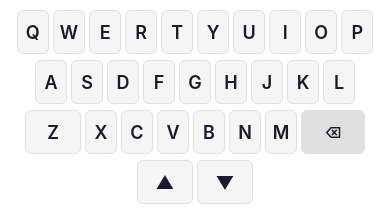
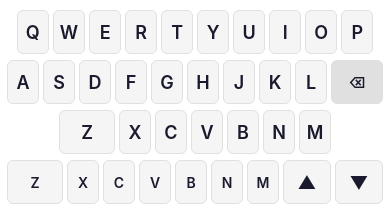
Before and after one commit to fadhly-permata/KotaKata.AI, a React Native app: screen /Game in a window 390 px wide. Shown: the part 624-841 px from the top of the page. Built offline with nearby package versions, Linux system fonts and the light colour scheme; no server answers; what react-native-logs would draw is missing.

Commit message:
fix: validate word correctness before marking solved, fix keyboard layout, fix green rendering

```diff
--- a/src/features/game/GameScreen.tsx
+++ b/src/features/game/GameScreen.tsx
@@ -9,7 +9,7 @@ import CompletionOverlay from "../../presentation/components/game/CompletionOver
 import ConfirmDialog from "../../presentation/components/common/ConfirmDialog";
 import { useGameStore } from "../../presentation/stores/gameStore";
 import { generateBoard } from "../../domain/usecases/crosswordGenerator";
-import { isWordComplete } from "../../domain/usecases/wordValidator";
+import { isWordComplete, validateWord } from "../../domain/usecases/wordValidator";
 import { calcTier, TIER_NAMES } from "../../domain/usecases/xpEngine";
 import type { WordCandidate } from "../../domain/entities/board";
 import { loggerInfo } from "../../utils/logger";
@@ -85,7 +85,7 @@ export default function GameScreen() {
     }
   }, []);
 
-  // Auto-detect completed words
+  // Auto-detect correctly completed words
   const prevFilledRef = useRef(filledLetters);
   useEffect(() => {
     if (!board || boardResult) return;
@@ -96,9 +96,12 @@ export default function GameScreen() {
     for (let i = 0; i < board.words.length; i++) {
       const word = board.words[i];
       if (word.solved) continue;
-      if (isWordComplete(word, filledLetters)) {
+      if (!isWordComplete(word, filledLetters)) continue;
+
+      const result = validateWord(word, i, filledLetters);
+      if (result.isCorrect) {
         markWordSolved(i);
-        loggerInfo(`Word ${i} completed: ${word.word}`);
+        loggerInfo(`Word ${i} CORRECT: ${word.word}`);
       }
     }
   }, [filledLetters, board, boardResult, markWordSolved]);
--- a/src/presentation/components/game/CrosswordGrid.tsx
+++ b/src/presentation/components/game/CrosswordGrid.tsx
@@ -50,6 +50,8 @@ export default function CrosswordGrid({
   }, [selectedWordIndex, board.words]);
 
   // Build set of solved cells (locked words)
+  // Keyed by solved state string to detect mutations on board.words
+  const solvedStateKey = board.words.map((w) => w.solved).join(",");
   const solvedCells = useMemo(() => {
     const set = new Set<string>();
     for (const w of board.words) {
@@ -59,7 +61,7 @@ export default function CrosswordGrid({
       }
     }
     return set;
-  }, [board.words]);
+  }, [board.words, solvedStateKey]);
 
   const renderCell = (cell: BoardCell) => {
     const key = `${cell.row},${cell.col}`;
--- a/src/presentation/components/game/InGameKeyboard.tsx
+++ b/src/presentation/components/game/InGameKeyboard.tsx
@@ -4,8 +4,8 @@ import { useGameStore } from "../../stores/gameStore";
 
 const ROWS = [
   ["Q", "W", "E", "R", "T", "Y", "U", "I", "O", "P"],
-  ["A", "S", "D", "F", "G", "H", "J", "K", "L"],
-  ["Z", "X", "C", "V", "B", "N", "M", "⌫"],
+  ["A", "S", "D", "F", "G", "H", "J", "K", "L", "⌫"],
+  ["Z", "X", "C", "V", "B", "N", "M"],
 ];
 
 export default function InGameKeyboard() {
@@ -43,7 +43,8 @@ export default function InGameKeyboard() {
                       ? theme.colors.border
                       : theme.colors.surface,
                     borderColor: theme.colors.border,
-                    minWidth: isBackspace ? 64 : key === "Z" ? 56 : 32,
+                    minWidth: isBackspace ? 52 : key === "Z" ? 56 : 32,
+                    width: isBackspace ? 52 : undefined,
                   },
                 ]}
               >
@@ -61,8 +62,28 @@ export default function InGameKeyboard() {
         </View>
       ))}
 
-      {/* Navigation row */}
+      {/* Row 3: Z X C V B N M + navigation arrows */}
       <View style={styles.row}>
+        {ROWS[2].map((key) => (
+          <TouchableOpacity
+            key={key}
+            activeOpacity={0.6}
+            onPress={() => handlePress(key)}
+            style={[
+              styles.key,
+              {
+                backgroundColor: theme.colors.surface,
+                borderColor: theme.colors.border,
+                minWidth: key === "Z" ? 56 : 32,
+              },
+            ]}
+          >
+            <Text style={[styles.keyText, { color: theme.colors.text }]}>
+              {key}
+            </Text>
+          </TouchableOpacity>
+        ))}
+        {/* Nav arrows after M */}
         {isHorizontal ? (
           <>
             <TouchableOpacity
@@ -126,7 +147,7 @@ const styles = StyleSheet.create({
     fontWeight: "600",
   },
   navKey: {
-    width: 56,
+    width: 48,
     height: 44,
     borderRadius: 6,
     borderWidth: 1,
```
